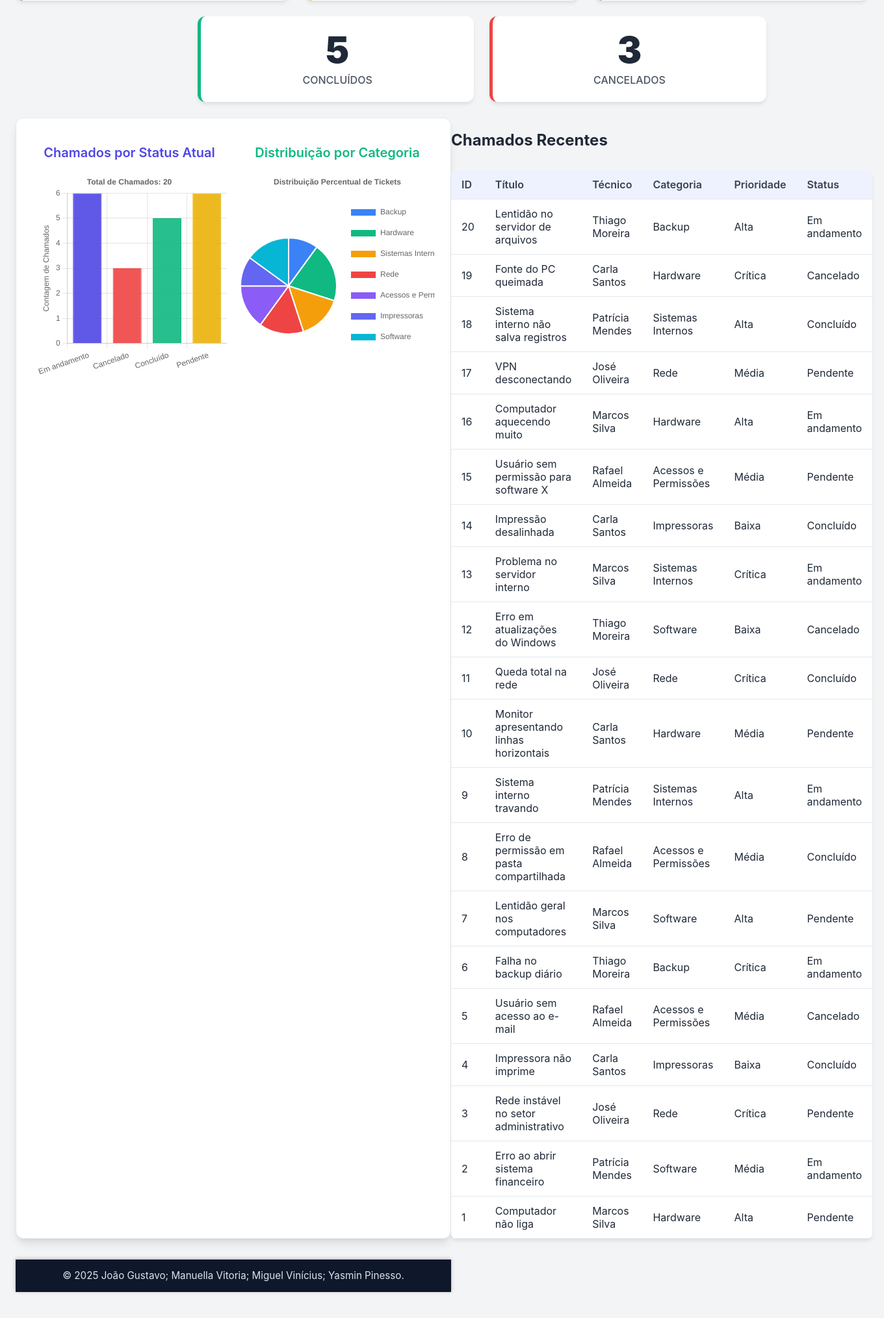
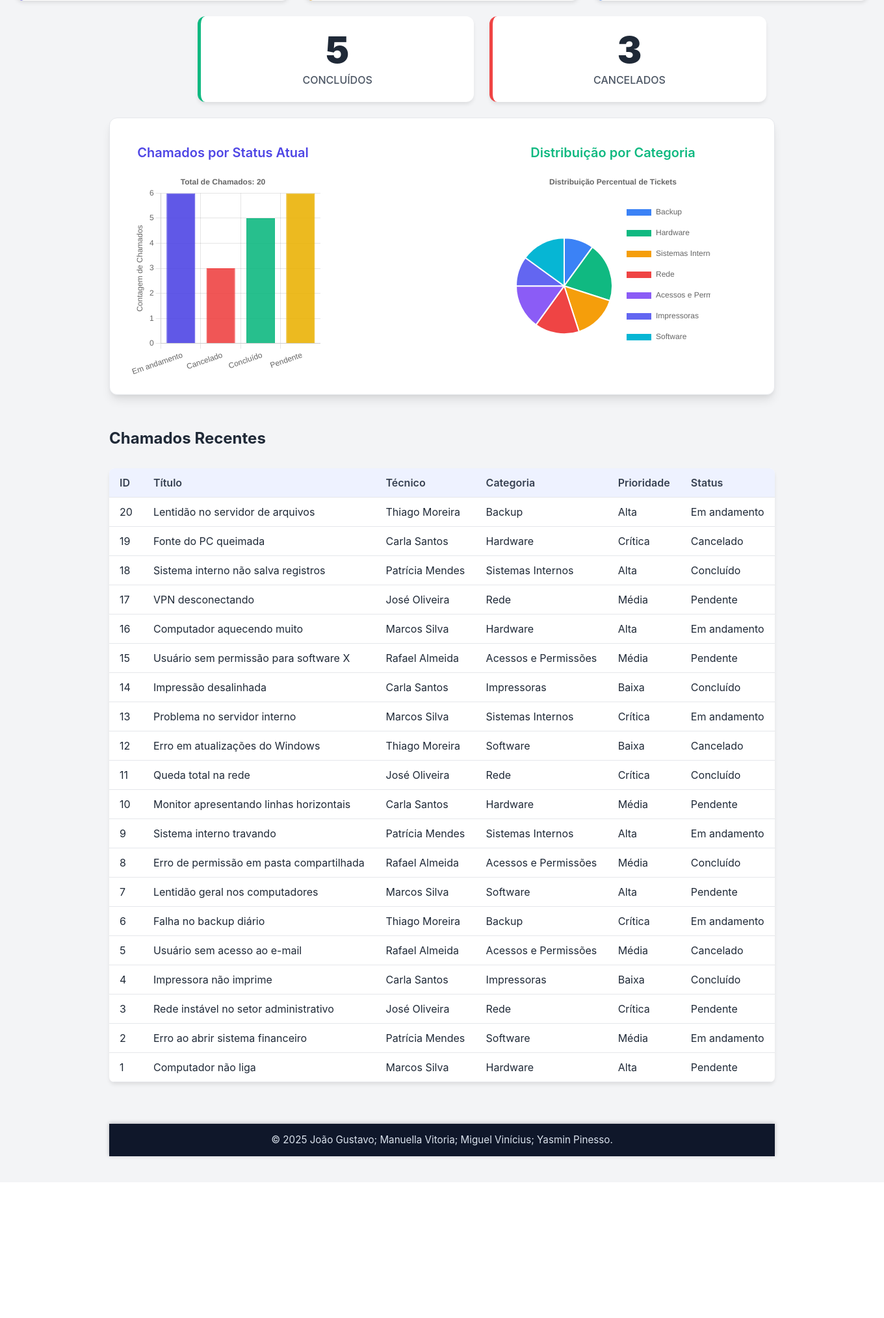
Before and after one commit to JGfax/deshboard, a PHP site: page / in a window 1360 px wide. Shown: the part 324-2353 px from the top of the page at 65% size. After the commit the page ends 2110 px from the top, so only its background shows below. Run offline with PHP 8.4, Linux system fonts and the light colour scheme; data comes from the database, SQL or seed files in the repository; some libraries are stand-ins or nearby versions.

Commit message:
Update style.css

```diff
--- a/style.css
+++ b/style.css
@@ -115,19 +115,26 @@ body {
 /* ESTILOS EXISTENTES PARA GRÁFICOS E TABELA */
 /* ========================================= */
 
-/* Layout dos Gráficos */
+/* Container principal dos gráficos e da tabela */
+.charts-container {
+    max-width: 1024px; /* Limita a largura centralizada */
+    margin: 0 auto; /* Centraliza o contêiner */
+    display: flex; /* Usa Flexbox para organizar em coluna */
+    flex-direction: column; /* Coloca os filhos (chart-card e max-w-5xl) em ordem vertical */
+    gap: 2rem; /* Espaçamento entre o bloco de gráficos e a tabela */
+}
+
+/* Layout dos Gráficos (Mantenha o flex para os dois gráficos lado a lado) */
 .graficos {
     display: flex;
-    gap: 20px;
-}
-
-.grafico-item {
-    flex: 1;
+    gap: 300px;
+    flex-direction: column; /* Padrão Mobile: Coluna */
 }
 
 @media (min-width: 768px) {
-    .charts-container {
-        grid-template-columns: repeat(2, 1fr);
+    /* Em telas maiores, coloca os gráficos lado a lado */
+    .graficos {
+        flex-direction: row;
     }
 }
 
```
